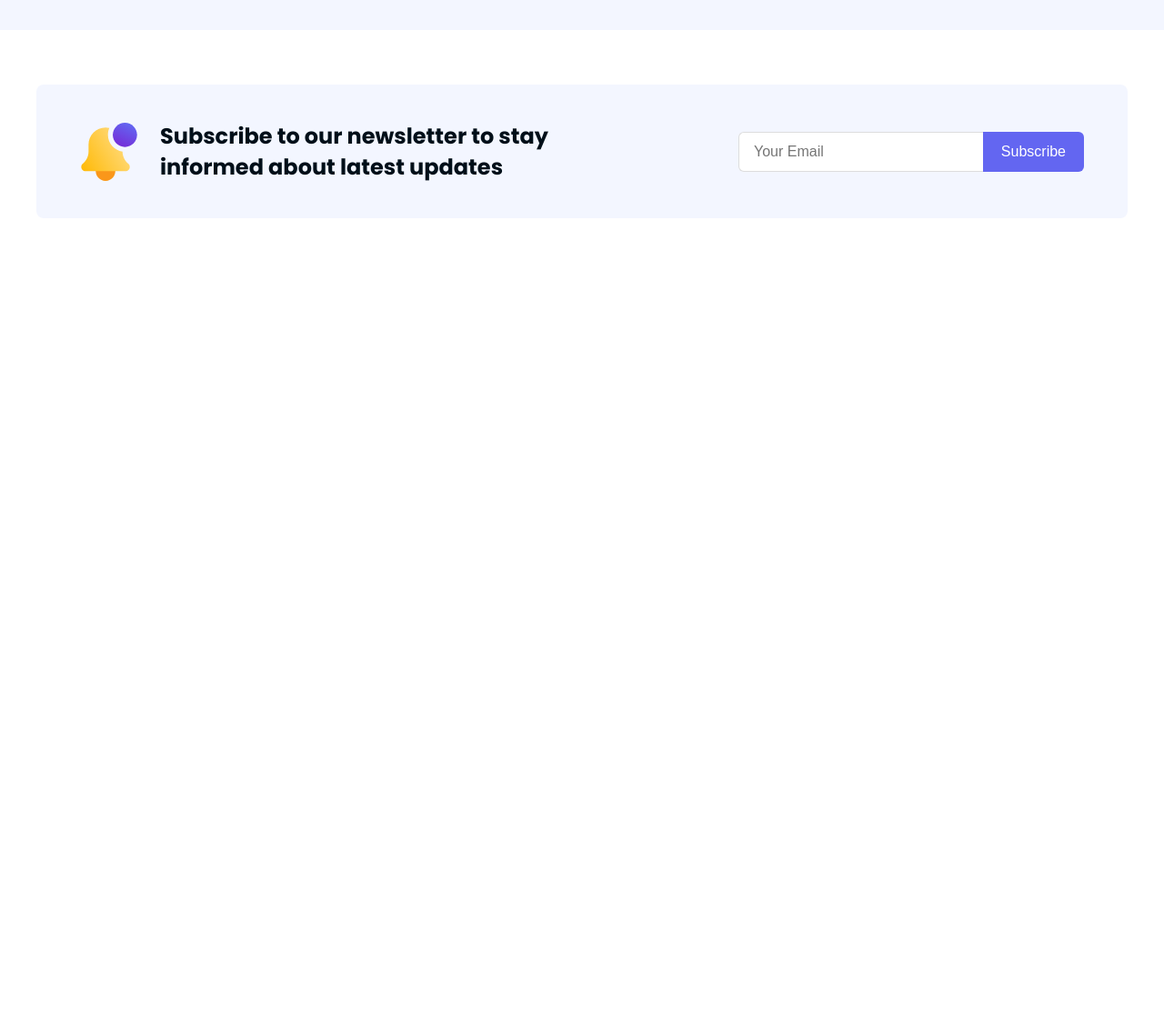
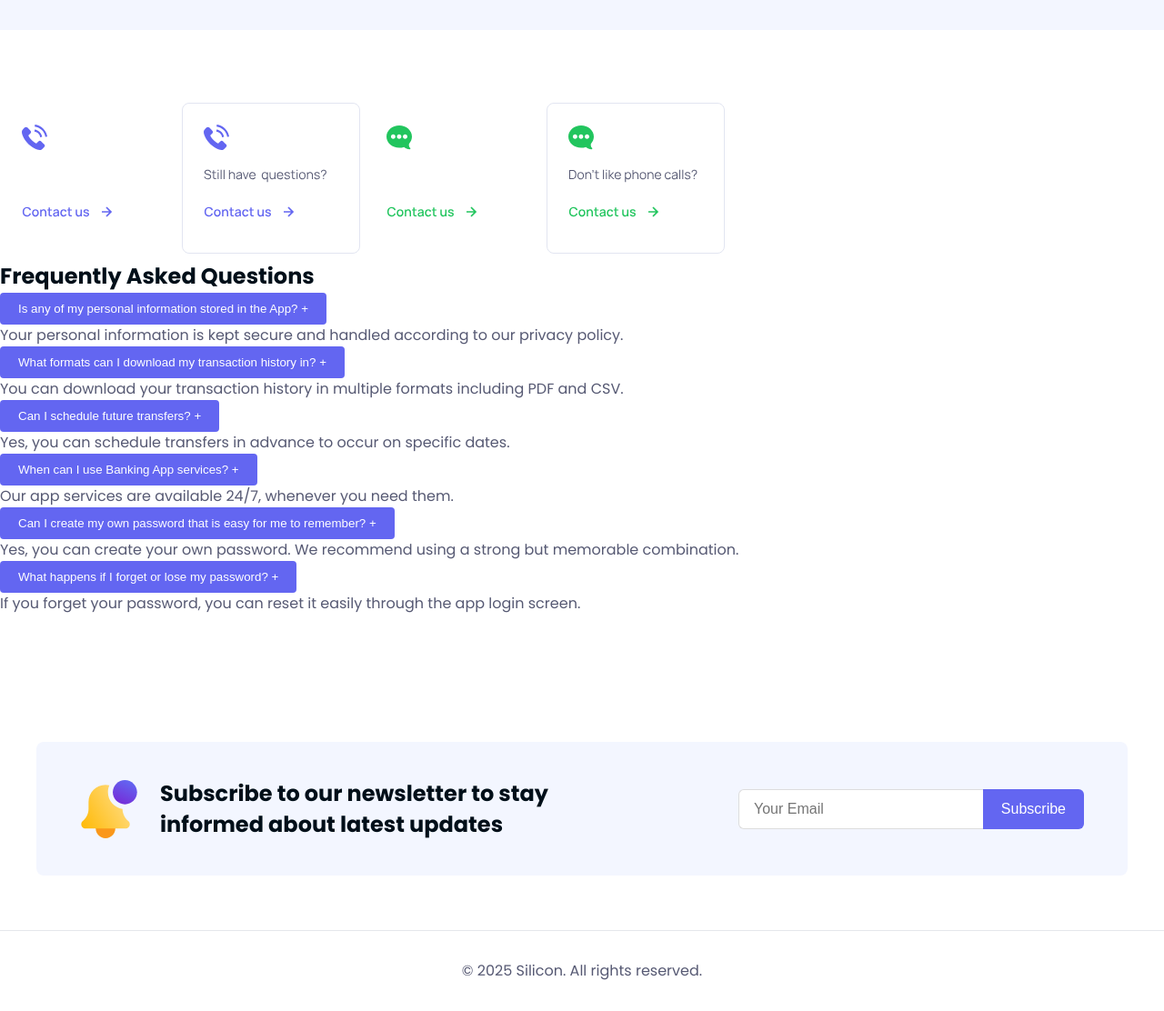
Before and after one commit to Pieplow/Silicon-Inc-Main, a plain HTML site: page index.html in a window 1280 px wide. Shown: the part 3061-4173 px from the top of the page at 91% size. Before the commit the page ends 3361 px from the top, so only its background shows below. Drawn offline with Linux system fonts and the light colour scheme.

Commit message:
accordeon-footer-section

```diff
--- a/index.html
+++ b/index.html
@@ -242,6 +242,85 @@
 </section>
 
 
+<section class="faq-section">
+
+<div class="contact-section">
+<h2></h2>
+<p></p>
+<img src="Content/icon-box-phone-dark.svg" alt="phone-contact-dark">
+<img src="Content/icon-box-phone.svg" alt="phone-contact">
+<img src="Content/icon-box-messge-dark.svg" alt="message-contact-dark">
+<img src="Content/icon-box-message.svg" alt="message-contact">
+</div>
+<div class="accordion-section"></div>
+  <h2>Frequently Asked Questions</h2>
+
+  <div class="faq-item">
+    <button class="faq-question">
+      Is any of my personal information stored in the App?
+      <span class="arrow">+</span>
+    </button>
+    <div class="faq-answer">
+      <p>Your personal information is kept secure and handled according to our privacy policy.</p>
+    </div>
+  </div>
+
+  <div class="faq-item">
+    <button class="faq-question">
+      What formats can I download my transaction history in?
+      <span class="arrow">+</span>
+    </button>
+    <div class="faq-answer">
+      <p>You can download your transaction history in multiple formats including PDF and CSV.</p>
+    </div>
+  </div>
+
+  <div class="faq-item">
+    <button class="faq-question">
+      Can I schedule future transfers?
+      <span class="arrow">+</span>
+    </button>
+    <div class="faq-answer">
+      <p>Yes, you can schedule transfers in advance to occur on specific dates.</p>
+    </div>
+  </div>
+
+  <div class="faq-item">
+    <button class="faq-question">
+      When can I use Banking App services?
+      <span class="arrow">+</span>
+    </button>
+    <div class="faq-answer">
+      <p>Our app services are available 24/7, whenever you need them.</p>
+    </div>
+  </div>
+
+  <div class="faq-item">
+    <button class="faq-question">
+      Can I create my own password that is easy for me to remember?
+      <span class="arrow">+</span>
+    </button>
+    <div class="faq-answer">
+      <p>Yes, you can create your own password. We recommend using a strong but memorable combination.</p>
+    </div>
+  </div>
+
+  <div class="faq-item">
+    <button class="faq-question">
+      What happens if I forget or lose my password?
+      <span class="arrow">+</span>
+    </button>
+    <div class="faq-answer">
+      <p>If you forget your password, you can reset it easily through the app login screen.</p>
+    </div>
+  </div>
+</section>
+
+
+
+
+
+
   <!--Form-->
 <section class="newsletter-section">
   <div class="newsletter-box">
@@ -265,6 +344,14 @@
 </section>
 
 
+
+
+<section class="footer">
+  <p>© 2025 Silicon. All rights reserved.</p>
+
+</section>
+
+
    <script src="script.js"></script>
 </body>
 </html>
--- a/main.css
+++ b/main.css
@@ -956,3 +956,12 @@ body.darkmode .testimonial-dark {
     width: 64px; /* större ikon */
   }
 }
+
+
+
+/*FOOTER*/
+.footer {
+  padding: 2rem 0;
+  text-align: center;
+  border-top: 1px solid #e5e7eb;
+}
```
